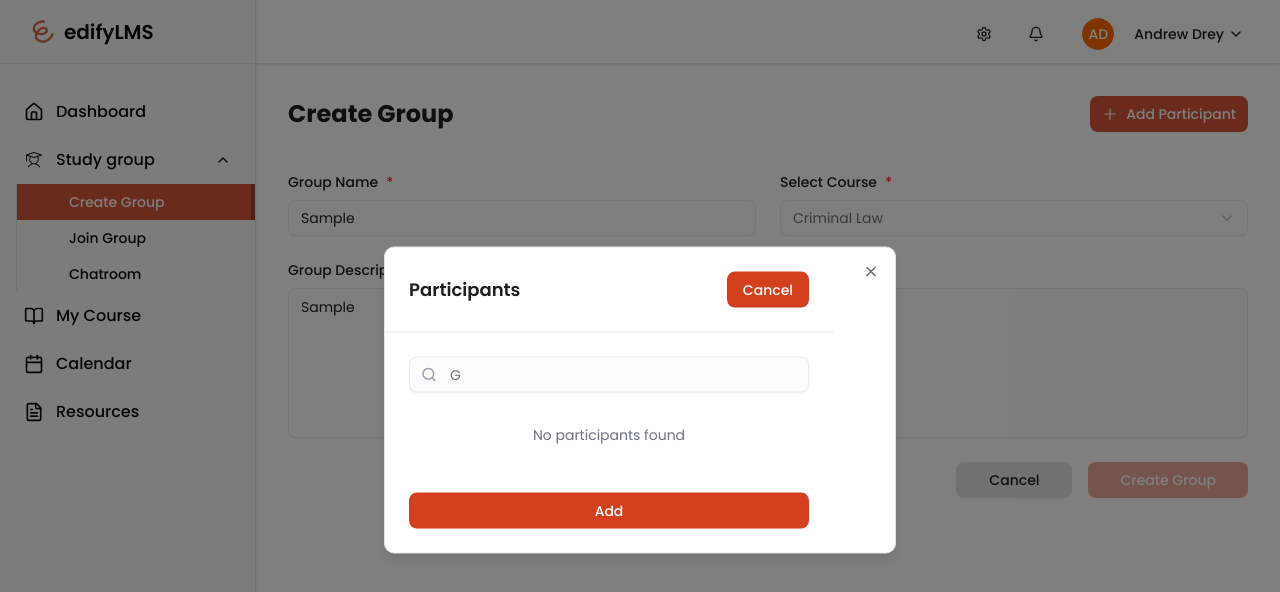
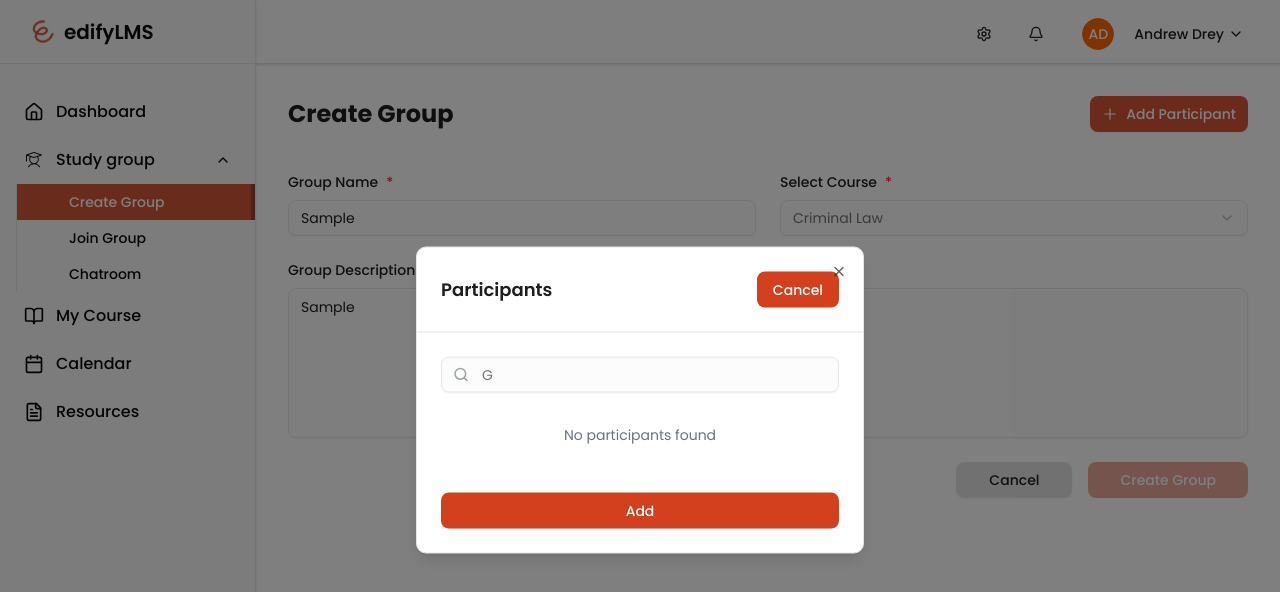
Before and after one commit to Nifilat/Edutech.Internship.2025.virtualstudygroup.frontend, a React (Vite) app: page /create-group in a window 1280 px wide. Both pictures are taken after typing "Sample", "Sample" into the empty fields and a click on the button "Add Participant". Shown: the top 592 px of the page. Built offline with nearby package versions, Linux system fonts and the light colour scheme.

Commit message:
Refactor Dialog component: Simplify DialogPortal structure and improve className formatting for better readability and maintainability.

```diff
--- a/src/components/ui/dialog.jsx
+++ b/src/components/ui/dialog.jsx
@@ -50,28 +50,31 @@ function DialogContent({
   ...props
 }) {
   return (
-    <DialogPortal data-slot="dialog-portal">
+    <DialogPortal>
       <DialogOverlay />
       <DialogPrimitive.Content
         data-slot="dialog-content"
         className={cn(
-          "bg-background data-[state=open]:animate-in data-[state=closed]:animate-out data-[state=closed]:fade-out-0 data-[state=open]:fade-in-0 data-[state=closed]:zoom-out-95 data-[state=open]:zoom-in-95 fixed top-[50%] left-[50%] z-50 grid w-full max-w-[calc(100%-2rem)] translate-x-[-50%] translate-y-[-50%] gap-4 rounded-lg border p-6 shadow-lg duration-200 sm:max-w-lg",
+          "bg-background data-[state=open]:animate-in data-[state=closed]:animate-out data-[state=closed]:fade-out-0 data-[state=open]:fade-in-0 data-[state=closed]:zoom-out-95 data-[state=open]:zoom-in-95 fixed top-[50%] left-[50%] z-50 grid w-full max-w-[calc(100%-2rem)] translate-x-[-50%] translate-y-[-50%] gap-4 rounded-lg border shadow-lg duration-200",
           className
         )}
-        {...props}>
+        {...props}
+      >
         {children}
         {showCloseButton && (
           <DialogPrimitive.Close
             data-slot="dialog-close"
-            className="ring-offset-background focus:ring-ring data-[state=open]:bg-accent data-[state=open]:text-muted-foreground absolute top-4 right-4 rounded-xs opacity-70 transition-opacity hover:opacity-100 focus:ring-2 focus:ring-offset-2 focus:outline-hidden disabled:pointer-events-none [&_svg]:pointer-events-none [&_svg]:shrink-0 [&_svg:not([class*='size-'])]:size-4">
+            className="ring-offset-background focus:ring-ring data-[state=open]:bg-accent data-[state=open]:text-muted-foreground absolute top-4 right-4 rounded-xs opacity-70 transition-opacity hover:opacity-100 focus:ring-2 focus:ring-offset-2 focus:outline-hidden disabled:pointer-events-none [&_svg]:pointer-events-none [&_svg]:shrink-0 [&_svg:not([class*='size-'])]:size-4"
+          >
             <XIcon />
             <span className="sr-only">Close</span>
           </DialogPrimitive.Close>
         )}
       </DialogPrimitive.Content>
     </DialogPortal>
-  );
+  )
 }
+
 
 function DialogHeader({
   className,
```
